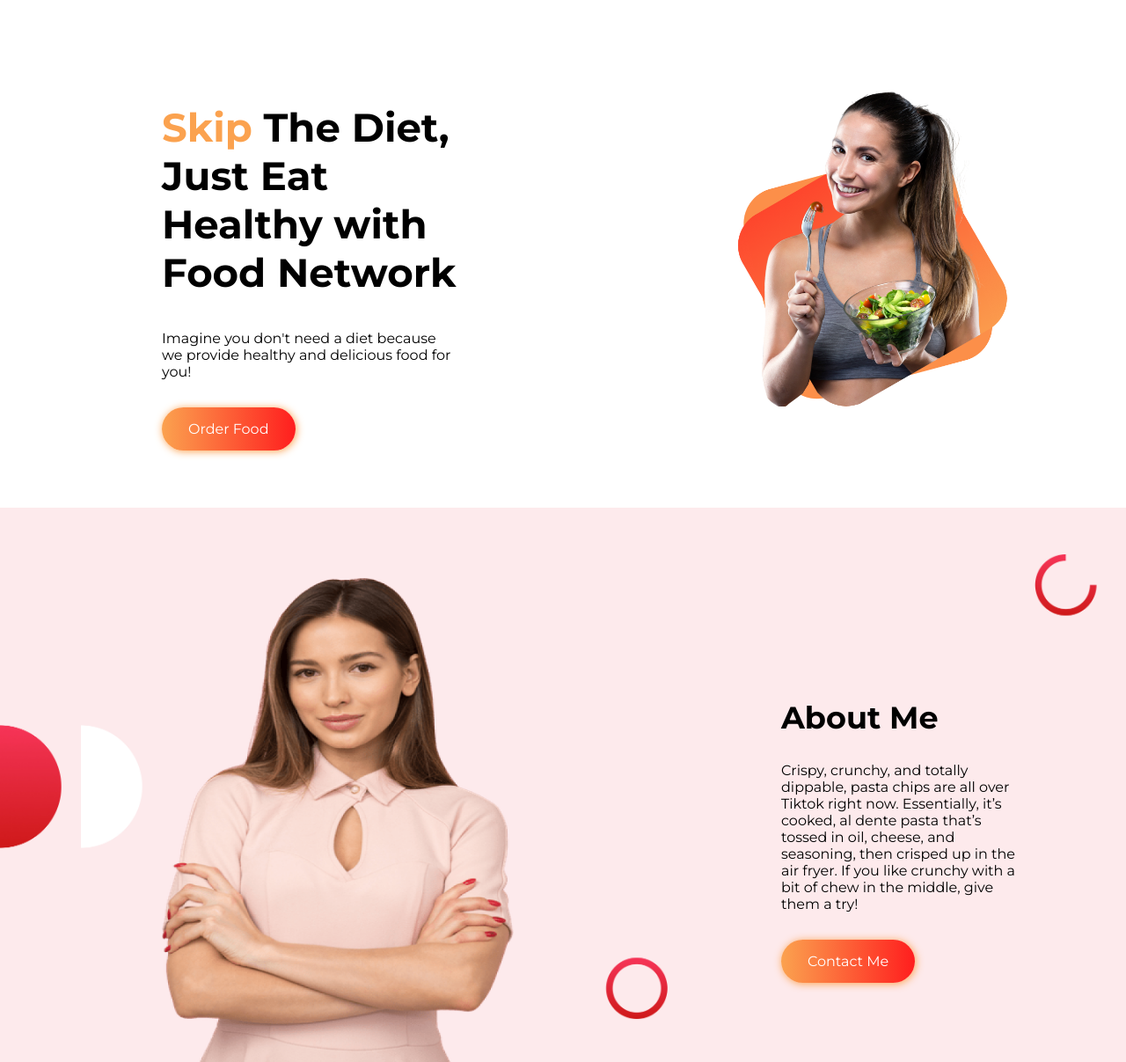
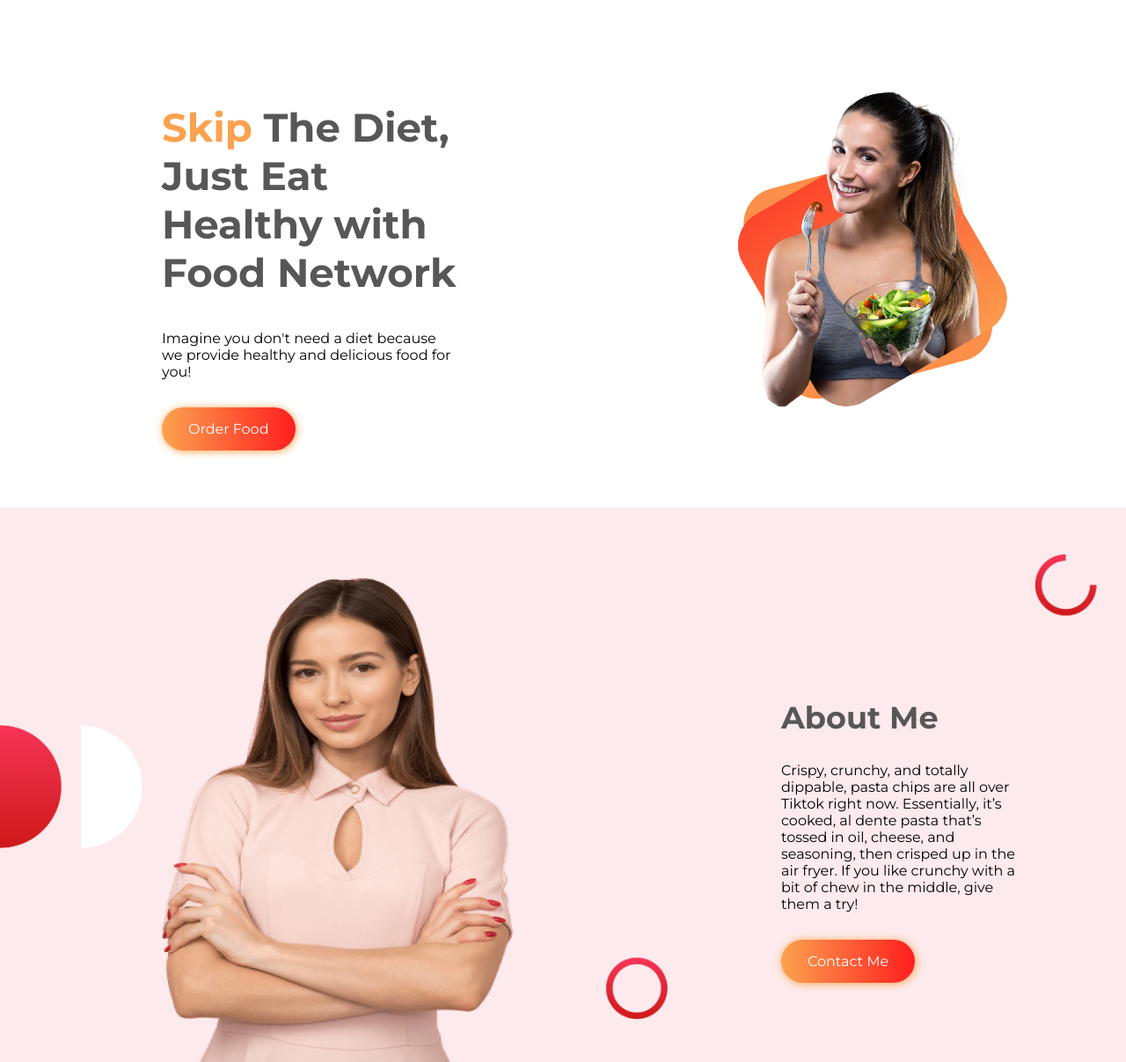
Before and after one commit to emranhossain-wdd/food-network, a plain HTML site: page index.html in a window 1280 px wide. Shown: the top 1207 px of the page at 88% size. Drawn offline with Linux system fonts and the light colour scheme.

Commit message:
heading tag color change

```diff
--- a/css/style.css
+++ b/css/style.css
@@ -8,9 +8,11 @@ section{
 h1{
     font-size: 45px;
     font-weight: 800;
+    color: #575757;
 }
 h2{
     font-size: 35px;
+    color: #575757;
 }
 .display-flex{
     display: flex;
```
